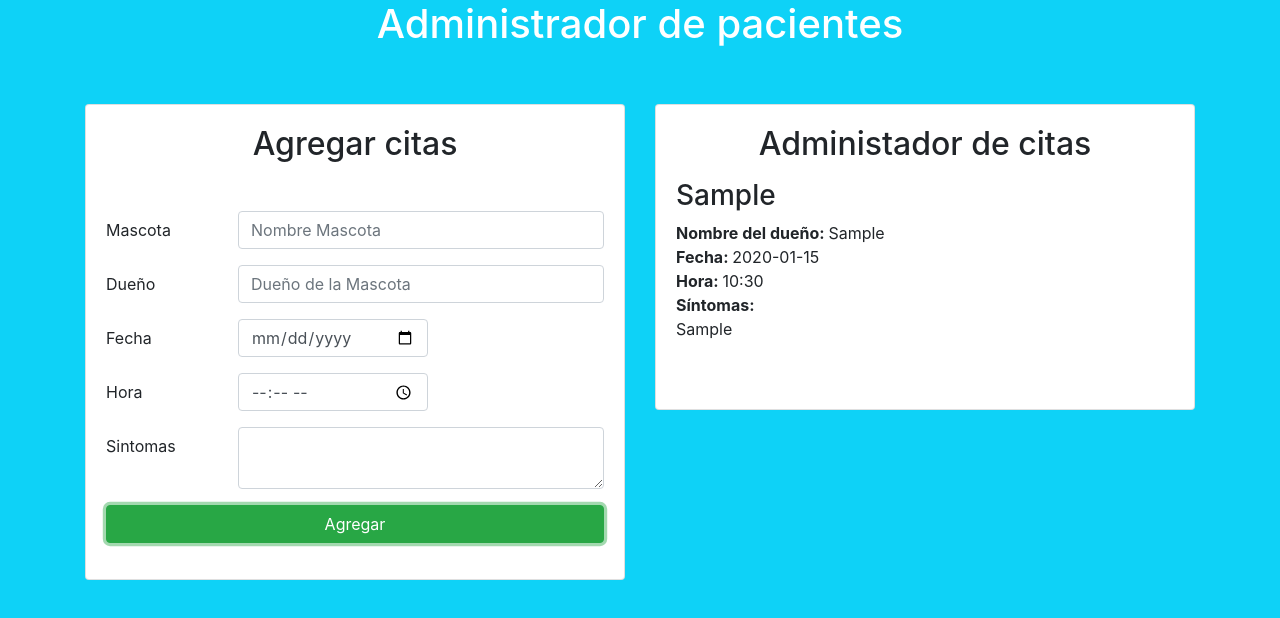
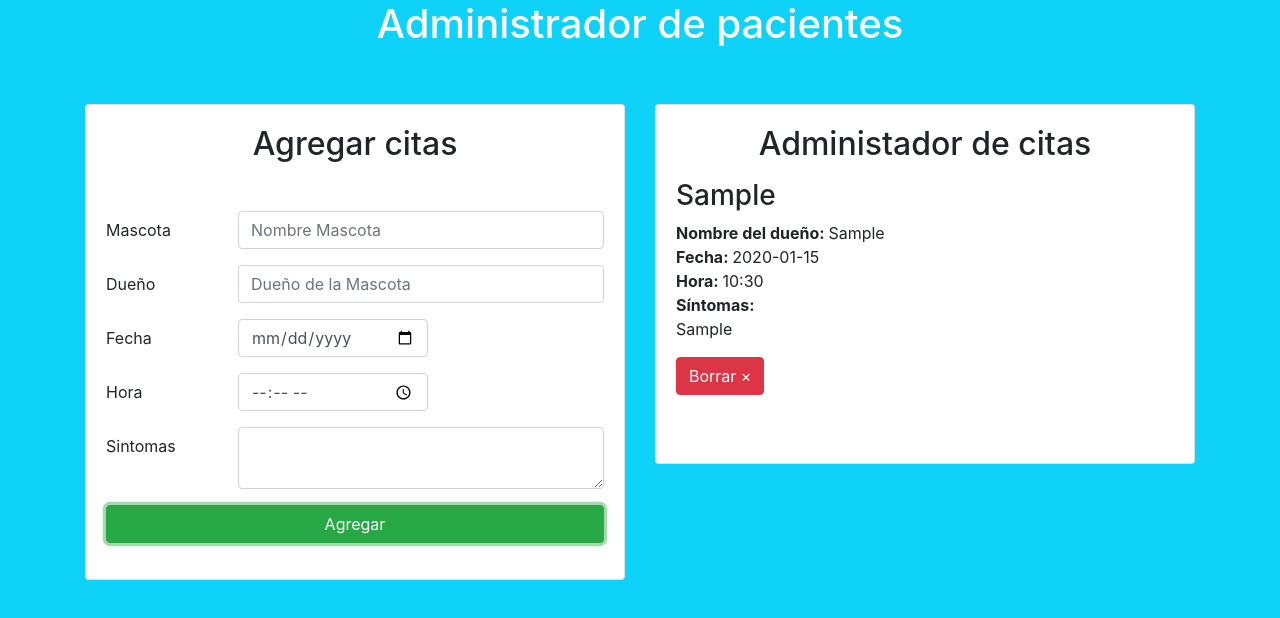
Before and after one commit to JessicaMelero/CitasVeterinario, a React (Create React App) app: page / in a window 1280 px wide. Both pictures are taken after typing "Sample", "Sample", "2020-01-15", "10:30", "Sample" into the empty fields and a click on the button "Agregar". Shown: the top 618 px of the page. Built offline with nearby package versions, Linux system fonts and the light colour scheme.

Commit message:
Eliminando citas

```diff
--- a/src/App.js
+++ b/src/App.js
@@ -20,7 +20,22 @@
 
     this.setState({
       citas
-    })
+    });
+  }
+
+  borrarCita = id => {
+
+    console.log(id);
+    //obtener copia del state
+    const citasActuales = [...this.state.citas];
+
+    //borrar elemento del state
+    const citas = citasActuales.filter(cita => cita.id !== id);
+
+    //Actualizar el state
+    this.setState({
+      citas
+    });
   }
 
   render() {
@@ -36,6 +51,7 @@
           <div className="col-md-6">
             <ListaCitas
               citas={this.state.citas}
+              borrarCita={this.borrarCita}
             />
           </div>
         </div>
--- a/src/componentes/Cita.js
+++ b/src/componentes/Cita.js
@@ -1,6 +1,11 @@
 import React, { Component } from 'react'
 
 class Lista extends Component{
+
+    eliminarCita = () =>{
+        this.props.borrarCita(this.props.info.id);
+    }
+
     render(){
 
         const {mascota, dueño, fecha, hora, sintomas} = this.props.info;
@@ -14,6 +19,8 @@
                     <p className="card-text"><span>Hora: </span>{hora}</p>
                     <p className="card-text"><span>Síntomas: </span></p>
                     <p className="card-text">{sintomas}</p>
+
+                    <button onClick={this.eliminarCita} className="btn btn-danger">Borrar &times;</button>
                 </div>
             </div>
         )
--- a/src/componentes/ListaCitas.js
+++ b/src/componentes/ListaCitas.js
@@ -18,6 +18,7 @@
                         <Cita
                             key={cita}
                             info={this.props.citas[cita]}
+                            borrarCita={this.props.borrarCita}
                         />
                        ))}
                     </div>
```
